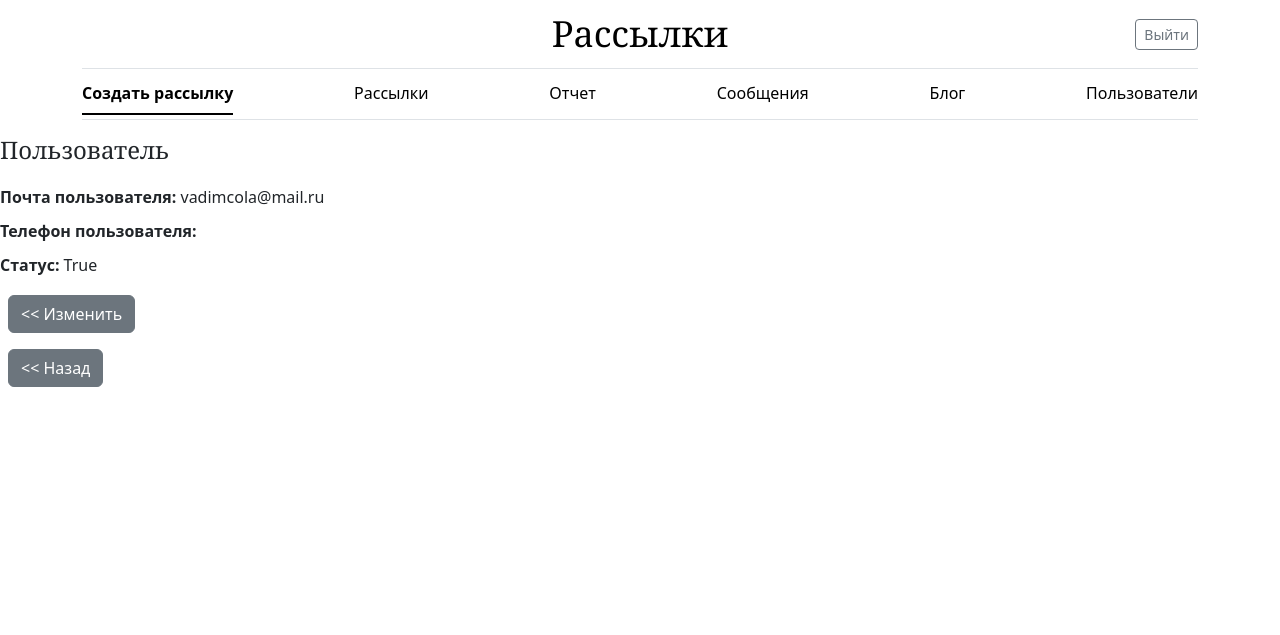
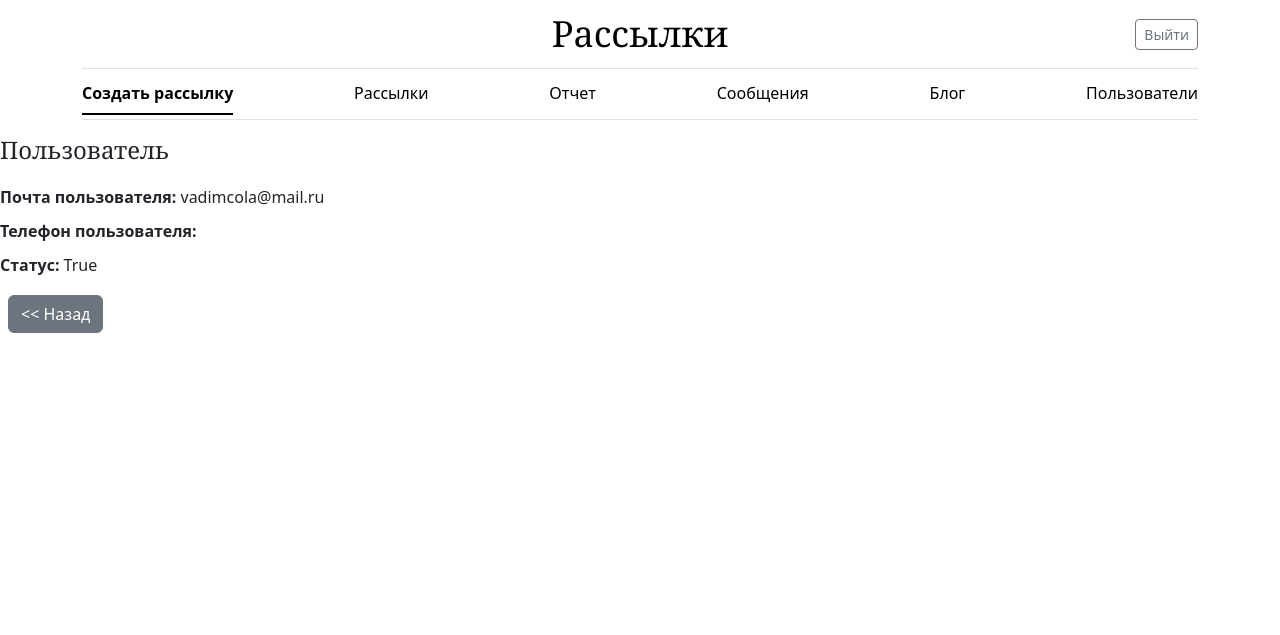
Before and after one commit to vadimcola/sending-email, a Django app: page /users/users/detail/1/ in a window 1280 px wide. Shown: the top 635 px of the page. Run offline with Django 4.2, Linux system fonts and the light colour scheme; data comes from the database, SQL or seed files in the repository; both versions use the stored data as it was after the commit; parts of the project's set-up code (start-up, migrations or seed data) failed here and were passed over; some libraries are stand-ins or nearby versions.

Commit message:
Без комментария

```diff
--- a/users/models.py
+++ b/users/models.py
@@ -14,3 +14,14 @@ class User(AbstractUser):
 
     USERNAME_FIELD = "email"
     REQUIRED_FIELDS = []
+
+    class Meta:
+        verbose_name = 'Пользователь сервиса'
+        verbose_name_plural = 'Пользователи сервиса'
+        ordering = ('pk',)
+
+        permissions = [
+            (
+                'block_user', 'Block or unblock user'
+            )
+        ]
--- a/users/templates/users/user_detail.html
+++ b/users/templates/users/user_detail.html
@@ -5,11 +5,10 @@
     <div><strong>Почта пользователя:</strong> {{ object.email }}</div>
     <div><strong>Телефон пользователя:</strong> {{ object.phone }}</div>
     <div><strong>Статус:</strong> {{ object.is_active }}</div>
-     <div class="col-12">
-      <a href="{% url 'users:user_update' object.pk %}" class="btn btn-secondary m-2"><< Изменить</a>
+
 
     <div class="col-12">
-      <a href="{% url 'mailing:log_list' %}" class="btn btn-secondary m-2"><< Назад</a>
+      <a href="{% url 'users:user_list' %}" class="btn btn-secondary m-2"><< Назад</a>
     </div>
   </div>
 {% endblock %}
--- a/users/urls.py
+++ b/users/urls.py
@@ -3,7 +3,7 @@ from django.urls import path
 from django.views.generic import TemplateView
 
 from users.apps import UsersConfig
-from users.views import RegisterView, UserUpdateView, ConfirmView, generate_new_password, UserView, UserDetailView
+from users.views import RegisterView, ConfirmView, generate_new_password, UserView, UserDetailView
 
 app_name = UsersConfig.name
 
@@ -15,7 +15,6 @@ urlpatterns = [
          TemplateView.as_view(template_name='users/reg_notification.html'), name='notification'),
     path('verify/<key>/', ConfirmView.as_view(), name='confirm'),
     path('reg-success/', TemplateView.as_view(template_name='users/reg_success.html'), name='reg_success'),
-    path('users/update/<int:pk>/', UserUpdateView.as_view(), name='user_update'),
     path('users/detail/<int:pk>/', UserDetailView.as_view(), name='user_detail'),
     path('profile/gen-password', generate_new_password, name='generate_new_password'),
     path('users/', UserView.as_view(), name='user_list'),
--- a/users/views.py
+++ b/users/views.py
@@ -54,12 +54,6 @@ class UserDetailView(DetailView):
     template_name = 'users/user_detail.html'
 
 
-class UserUpdateView(UpdateView):
-    model = User
-    form_class = UpdateForm
-    success_url = reverse_lazy('users:user_list')
-
-
 def generate_new_password(request):
     new_password = ''.join([str(random.randint(0, 9)) for _ in range(12)])
     send_mail(subject='Вы сменили пароль',
```
Also changed, not shown: db.sqlite3, mailing/migrations/0001_initial.py, mailing/migrations/0002_alter_client_options_alter_log_options_and_more.py (deleted), mailing/migrations/0002_initial.py, mailing/migrations/0003_merge_20230808_1637.py (deleted), users/migrations/0001_initial.py.
